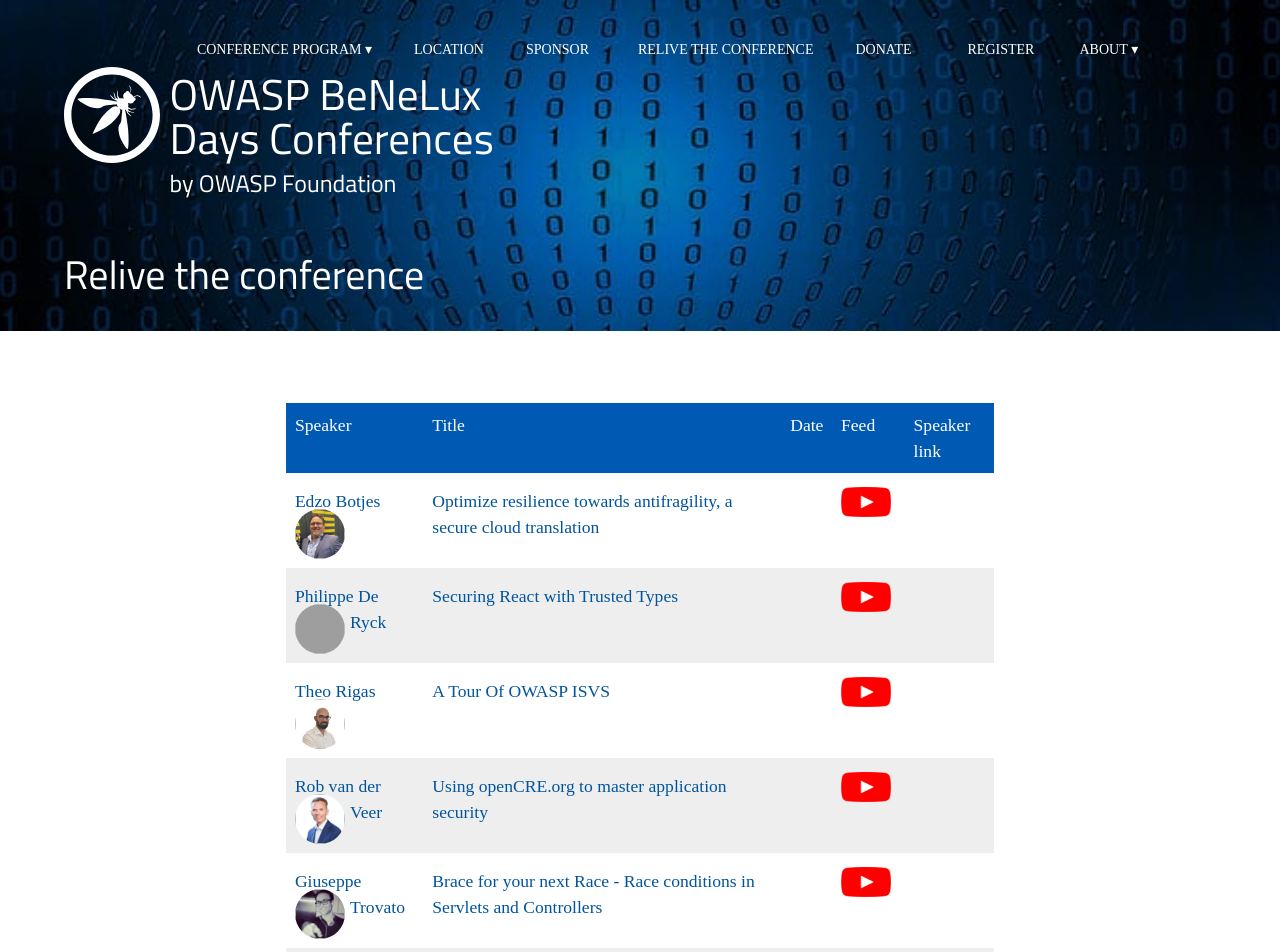
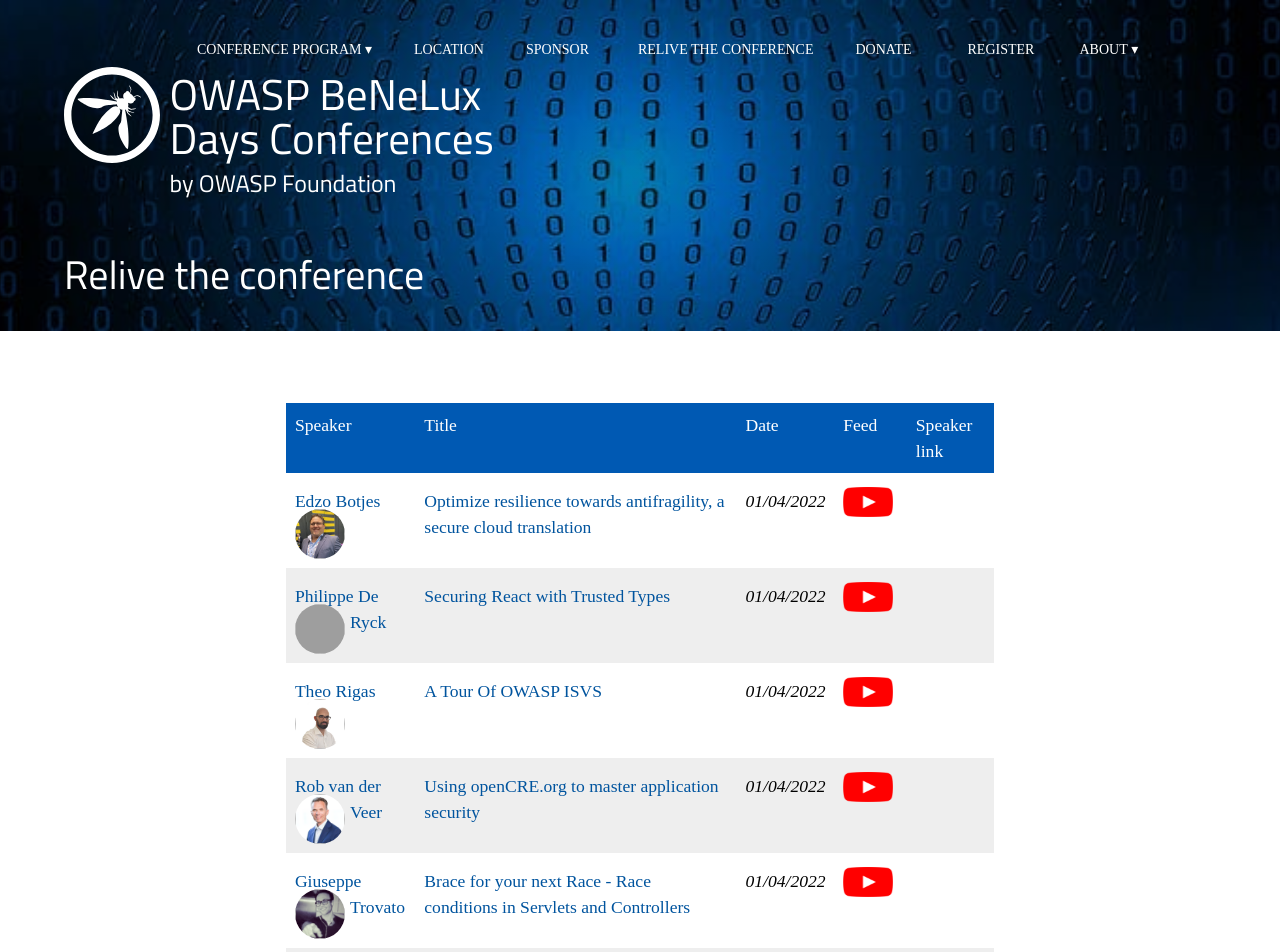
Before and after one commit to dm-17/Owasp-BeNeLux-Days-2021, a Jekyll site: the page built from program/feeds.md, in a window 1280 px wide and 1400 px high. Shown: the top 952 px of the window. Built offline with Jekyll 4.4.1, drawn with Linux system fonts in a browser that asks for light colours; some web fonts are replaced; grey boxes are pictures that could not be loaded.

Commit message:
Added missing date

```diff
--- a/_data/conference.yml
+++ b/_data/conference.yml
@@ -1,7 +1,7 @@
 # 26/11/2021
 
 - image   : pieter-de-cremer.jpg
-  day     :
+  day     : 01/04/2022
   time    : 09:15 - 10:00
   name    : Pieter De Cremer
   bio     : >-
@@ -25,7 +25,7 @@
   urltag  :
 
 - image   : edzo-botjes.jpg
-  day     :
+  day     : 01/04/2022
   time    : 10:00 - 10:45
   name    : Edzo Botjes
   bio     : >-
@@ -43,7 +43,7 @@
   urltag  :
 
 - image   : philippe-de-ryck.png
-  day     :
+  day     : 01/04/2022
   time    : 16:00 - 16:45
   name    : Philippe De Ryck
   bio     : >-
@@ -57,7 +57,7 @@
   urltag  :
 
 - image   : theo-rigas.png
-  day     :
+  day     : 01/04/2022
   time    : 15:15 - 16:00
   name    : Theo Rigas
   bio     : >-
@@ -71,7 +71,7 @@
   urltag  :
 
 - image   : rob-van-der-veer.png
-  day     :
+  day     : 01/04/2022
   time    : 14:15 - 15:00
   name    : Rob van der Veer
   bio     : >-
@@ -85,7 +85,7 @@
   urltag  :
 
 - image   : giuseppe-trovato.jpg
-  day     :
+  day     : 01/04/2022
   time    : 11:00 - 11:45
   name    : Giuseppe Trovato
   bio     : >-
@@ -100,7 +100,7 @@
   urltag  :
 
 - image   : glenn-ten-cate.jpg
-  day     :
+  day     : 01/04/2022
   time    : 11:45 - 12:30
   name    : Glenn ten Cate
   bio     : >-
@@ -125,7 +125,7 @@
   urltag  :
 
 - image   : sebastien-deleersnyder.jpg
-  day     :
+  day     : 01/04/2022
   time    : 09:00 - 09:15
   name    : Sebastien Deleersnyder
   bio     :
@@ -147,7 +147,7 @@
   urltag  :
 
 - image   : christian-folini.jpeg
-  day     :
+  day     : 01/04/2022
   time    : 13:30 - 14:15
   name    : Christian Folini
   bio     : >-
```
